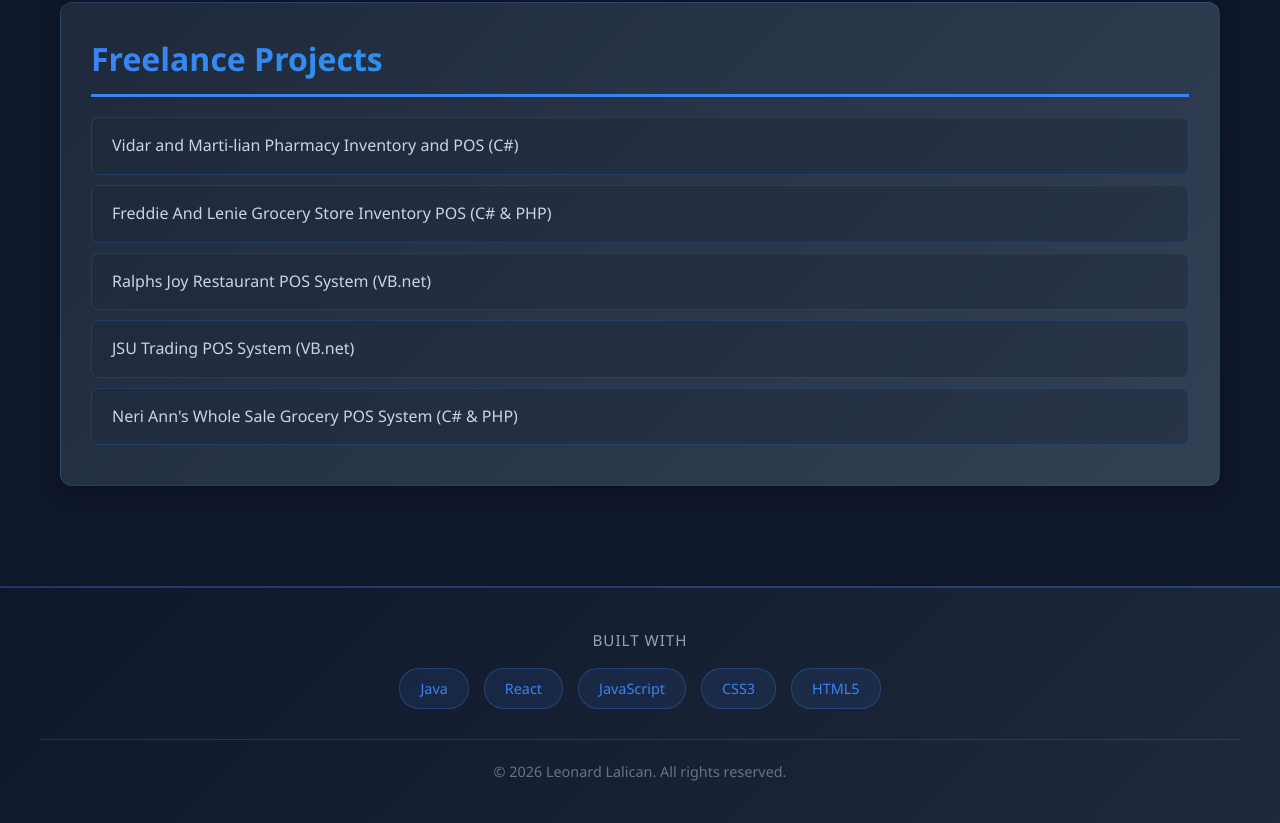
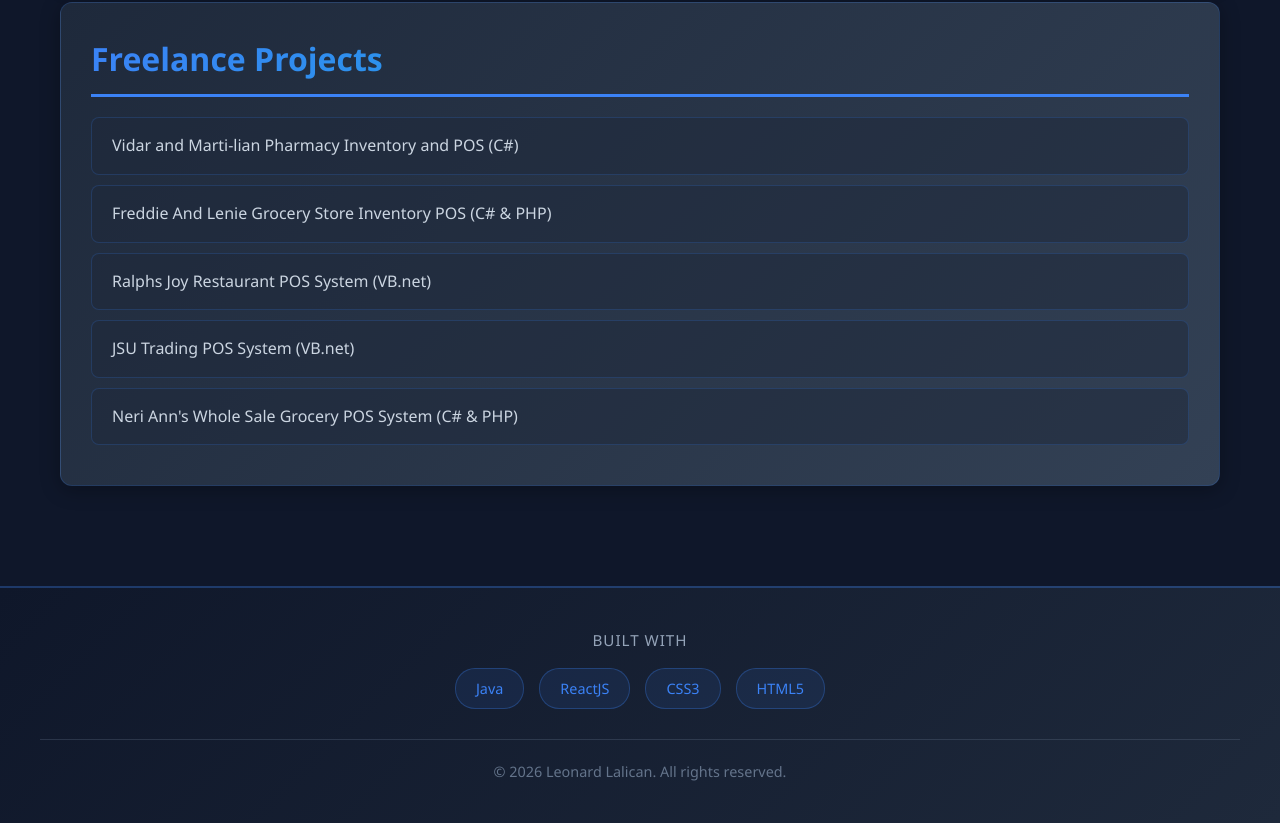
Before and after one commit to ffxleo/Leonard-Portfolio, a React (Create React App) app in the folder portfolio-react/: page / in a window 1280 px wide. Shown: the part 2948-3771 px from the top of the page. Built offline with nearby package versions, Linux system fonts and the light colour scheme.

Commit message:
Update footer: Java ReactJS CSS3 HTML5

```diff
--- a/portfolio-react/src/components/Footer.js
+++ b/portfolio-react/src/components/Footer.js
@@ -11,8 +11,7 @@ function Footer() {
           <p className="footer-title">Built With</p>
           <div className="tech-stack">
             <span className="tech-item">Java</span>
-            <span className="tech-item">React</span>
-            <span className="tech-item">JavaScript</span>
+            <span className="tech-item">ReactJS</span>
             <span className="tech-item">CSS3</span>
             <span className="tech-item">HTML5</span>
           </div>
```
